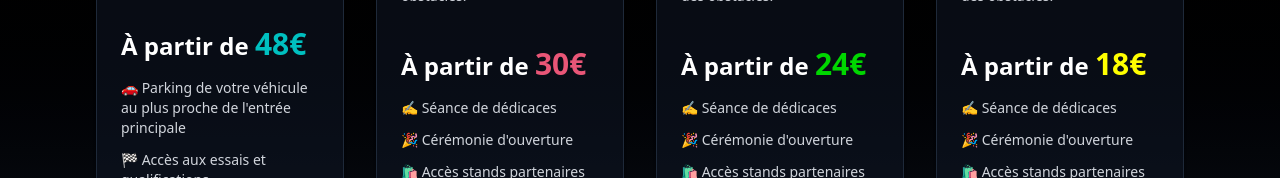
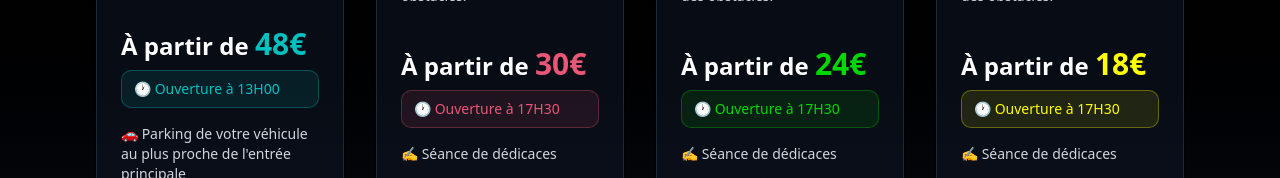
Before and after one commit to WebEnginex/GpSuperEnduro, a Next.js app: page /billeterie in a window 1280 px wide. Shown: the part 758-936 px from the top of the page. Built offline with nearby package versions, Linux system fonts and the light colour scheme; no server answers.

Commit message:
modif billets

```diff
--- a/src/app/billeterie/page.tsx
+++ b/src/app/billeterie/page.tsx
@@ -51,8 +51,11 @@ export default function Billeterie() {
             </CardHeader>
             <CardContent className="flex-1 flex flex-col justify-between space-y-4">
               <div>
-                <div className="text-2xl font-bold text-white mb-4">
+                <div className="text-2xl font-bold text-white mb-2">
                   À partir de <span className="text-3xl" style={{ color: 'rgb(0, 192, 192)' }}>48€</span>
+                </div>
+                <div className="mb-4 px-3 py-2 rounded-lg border" style={{ backgroundColor: 'rgba(0, 192, 192, 0.1)', borderColor: 'rgba(0, 192, 192, 0.3)' }}>
+                  <p className="text-sm font-medium" style={{ color: 'rgb(0, 192, 192)' }}>🕐 Ouverture à 13H00</p>
                 </div>
                 <ul className="space-y-3 text-gray-300 text-sm">
                   <li className="flex items-start gap-2">🚗 Parking de votre véhicule au plus proche de l&apos;entrée principale</li>
@@ -91,8 +94,11 @@ export default function Billeterie() {
             </CardHeader>
             <CardContent className="flex-1 flex flex-col justify-between space-y-4">
               <div>
-                <div className="text-2xl font-bold text-white mb-4">
+                <div className="text-2xl font-bold text-white mb-2">
                   À partir de <span className="text-3xl" style={{ color: 'rgb(233, 86, 119)' }}>30€</span>
+                </div>
+                <div className="mb-4 px-3 py-2 rounded-lg border" style={{ backgroundColor: 'rgba(233, 86, 119, 0.1)', borderColor: 'rgba(233, 86, 119, 0.3)' }}>
+                  <p className="text-sm font-medium" style={{ color: 'rgb(233, 86, 119)' }}>🕐 Ouverture à 17H30</p>
                 </div>
                 <ul className="space-y-3 text-gray-300 text-sm">
                   <li className="flex items-start gap-2">✍️ Séance de dédicaces</li>
@@ -126,8 +132,11 @@ export default function Billeterie() {
             </CardHeader>
             <CardContent className="flex-1 flex flex-col justify-between space-y-4">
               <div>
-                <div className="text-2xl font-bold text-white mb-4">
+                <div className="text-2xl font-bold text-white mb-2">
                   À partir de <span className="text-3xl" style={{ color: 'rgb(0, 215, 0)' }}>24€</span>
+                </div>
+                <div className="mb-4 px-3 py-2 rounded-lg border" style={{ backgroundColor: 'rgba(0, 215, 0, 0.1)', borderColor: 'rgba(0, 215, 0, 0.3)' }}>
+                  <p className="text-sm font-medium" style={{ color: 'rgb(0, 215, 0)' }}>🕐 Ouverture à 17H30</p>
                 </div>
                 <ul className="space-y-3 text-gray-300 text-sm">
                   <li className="flex items-start gap-2">✍️ Séance de dédicaces</li>
@@ -161,8 +170,11 @@ export default function Billeterie() {
             </CardHeader>
             <CardContent className="flex-1 flex flex-col justify-between space-y-4">
               <div>
-                <div className="text-2xl font-bold text-white mb-4">
+                <div className="text-2xl font-bold text-white mb-2">
                   À partir de <span className="text-3xl" style={{ color: 'rgb(255, 255, 0)' }}>18€</span>
+                </div>
+                <div className="mb-4 px-3 py-2 rounded-lg border" style={{ backgroundColor: 'rgba(255, 255, 0, 0.1)', borderColor: 'rgba(255, 255, 0, 0.3)' }}>
+                  <p className="text-sm font-medium" style={{ color: 'rgb(255, 255, 0)' }}>🕐 Ouverture à 17H30</p>
                 </div>
                 <ul className="space-y-3 text-gray-300 text-sm">
                   <li className="flex items-start gap-2">✍️ Séance de dédicaces</li>
```
